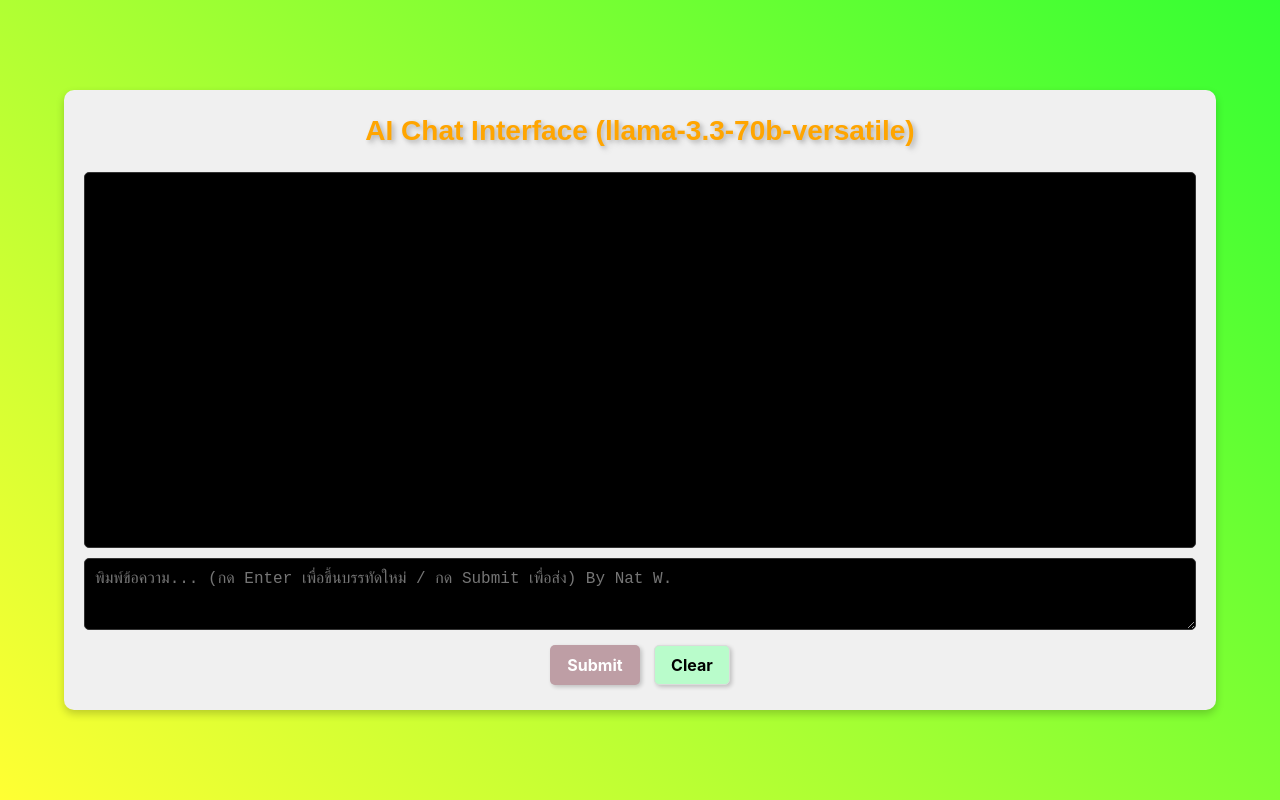
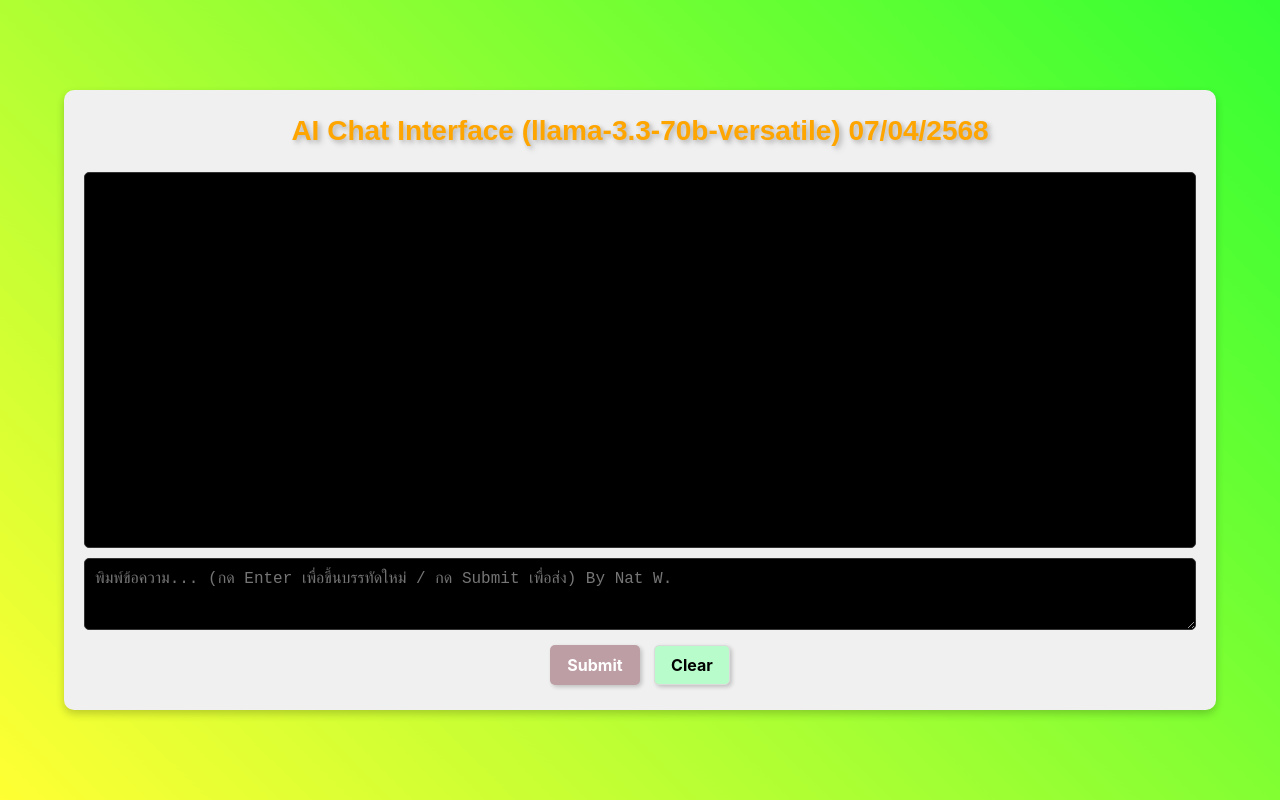
Before and after one commit to Nat-peac1/llama3, a plain HTML site: page index.html in a window 1280 px wide. Drawn offline with nearby package versions, Linux system fonts and the light colour scheme.

Commit message:
Update index.html

```diff
--- a/index.html
+++ b/index.html
@@ -112,7 +112,7 @@
 <body>
     <div class="gradient-background"></div>
     <div class="container">
-        <div id="ai-title">AI Chat Interface (llama-3.3-70b-versatile)</div>
+        <div id="ai-title">AI Chat Interface (llama-3.3-70b-versatile) 07/04/2568</div>
         <div id="xdisplay"></div>
         <textarea id="xprompt" placeholder="พิมพ์ข้อความ... (กด Enter เพื่อขึ้นบรรทัดใหม่ / กด Submit เพื่อส่ง) By Nat W." rows="3"></textarea>
         <div>
```
